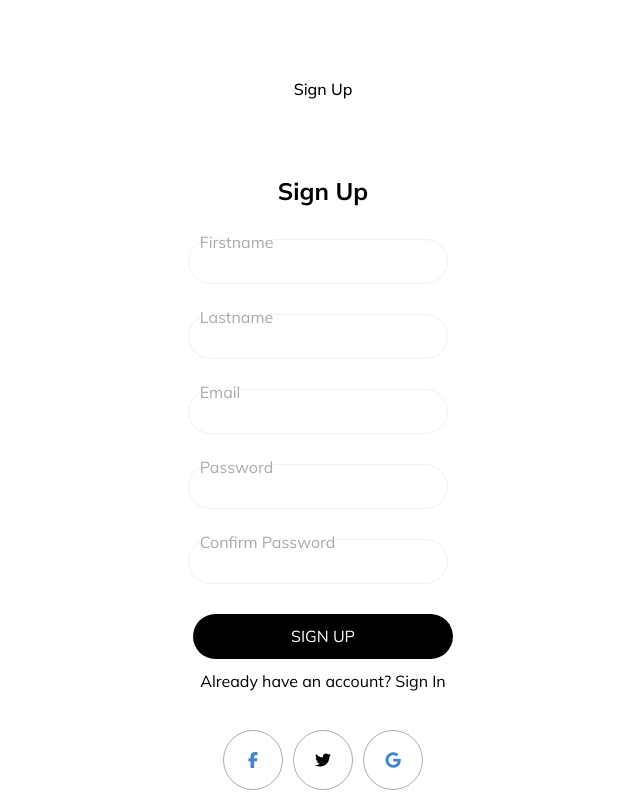
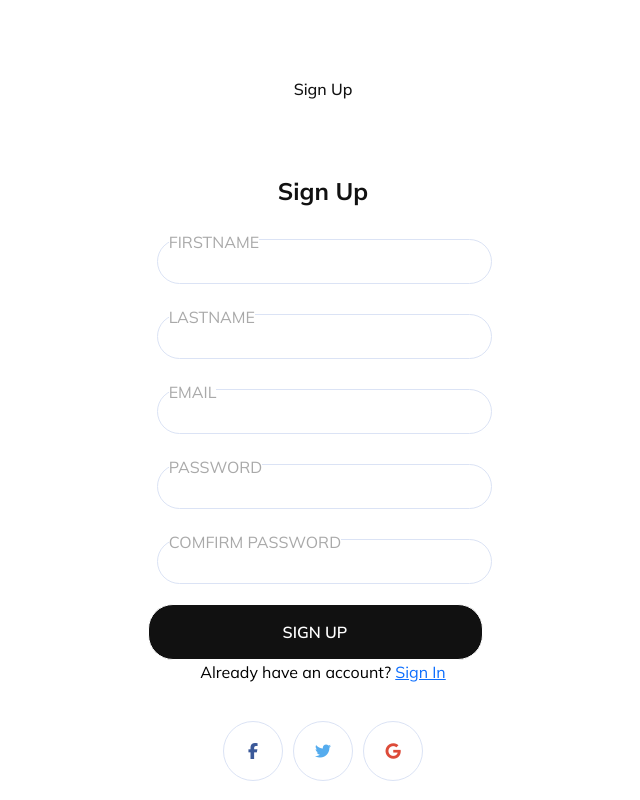
Before and after one commit to LinnRodin/FrontnedManeroAPP, a React (Create React App) app in the folder maneroapp/: page / in a window 1280 px wide. Shown: the whole page, without its empty margins (317-957 px from the left). Built offline with nearby package versions, Linux system fonts and the light colour scheme; some icons are missing.

Commit message:
some scss changes

```diff
--- a/maneroapp/src/scss/_AccountCreatedComfirm.scss
+++ b/maneroapp/src/scss/_AccountCreatedComfirm.scss
@@ -1,5 +1,3 @@
-
-
 .confirme {
     background-color: #FFFFFF;
     display: flex;
@@ -9,6 +7,10 @@
 
     .container {
         width: 375px;
+        display: flex;
+        flex-direction: column;
+        align-items: center;
+        justify-content: center;
 
 
         .logo {
--- a/maneroapp/src/scss/_ForgotPassword.scss
+++ b/maneroapp/src/scss/_ForgotPassword.scss
@@ -24,8 +24,6 @@
         width: 375px;
 
         .topp-content {
-            display: flex;
-            justify-content: space-between;
 
             .heading {
                 color: $color-dark-1;
--- a/maneroapp/src/scss/_PasswordReset.scss
+++ b/maneroapp/src/scss/_PasswordReset.scss
@@ -24,8 +24,6 @@
         width: 375px;
 
         .topp-content {
-            display: flex;
-            justify-content: space-between;
 
             .heading {
                 color: $color-dark-1;
--- a/maneroapp/src/scss/_PasswordResetComfirm.scss
+++ b/maneroapp/src/scss/_PasswordResetComfirm.scss
@@ -1,5 +1,9 @@
 .confirme {
     background-color: #FFFFFF;
+    display: flex;
+    align-items: center;
+    justify-content: center;
+    width: 100%;
 
     @include xl {
       width: 100%;
--- a/maneroapp/src/scss/_SignUp.scss
+++ b/maneroapp/src/scss/_SignUp.scss
@@ -15,13 +15,13 @@ $white: #fff;
     text-align: center;
 
     h6 {
-      color: $black;
+      color: $color-dark-1;
       margin-top: 5rem;
     }
 
     .title {
       h3 {
-        color: $black;
+        color: $color-dark-1;
         font-size: 1.5rem;  // 24px
         font-weight: bold;
         width: 7.5625rem;  // 121px
@@ -55,34 +55,32 @@ $white: #fff;
             }
 
             input {
-              width: 16.25rem;  // 260px
+              width: 335px;
               height: 2.8125rem;  // 45px
               margin: 0.625rem;  // 10px
-              border: 0.09375rem solid $light-gray;  // 1.5px
+              border: 0.09375rem solid $color-background; // 1.5px
               border-radius: 22.5px !important;
 
             }
     }
-      .submit-button {
-        display: inline-block;
-        width: 16.25rem;  // 260px
-        height: 2.8125rem;  // 45px
-        background: $black;
-        color: $white;
-        border: none;
-        border-radius: 1.40625rem;  // 22.5px
-        margin: 0.625rem;  // 10px
-        text-align: center;
-        line-height: 2.8125rem;  // 45px
+      .primary-btn {
+        width: 335px;
+        display: flex;
         text-decoration: none;
+        align-items: center;
+        justify-content: center;
       }
     }
 
     .signin-link {
       color: $black;
-      a {
+      .link {
         color: $black;
+        font-weight: $font-weight-ExtraBold;
         text-decoration: none;
+        &:hover {
+          color: $color-theme;
+        }
       }
     }
 
@@ -94,17 +92,17 @@ $white: #fff;
         width: 3.75rem;  // 60px
         height: 3.75rem;  // 60px
         border-radius: 50%;
-        border: 0.09375rem solid darkgray;  // 1.5px
+        border: 0.09375rem solid $color-background;
         display: flex;
         justify-content: center;
         align-items: center;
         margin: 0.3125rem;  // 5px
         text-decoration: none;
 
-        &.facebook i { color: rgb(62, 132, 207); }
-        &.twitter i { color: $black; }
-        &.google i { color: rgb(62, 132, 207); }
-      }
+        &.facebook i { color: #3B5999; }
+        &.twitter i { color: #55ACEE }
+        &.google i { color: #DD4B39; }
+        }
     }
   }
 }
--- a/maneroapp/src/scss/_VerifyPhone.scss
+++ b/maneroapp/src/scss/_VerifyPhone.scss
@@ -24,8 +24,6 @@
         width: 375px;
 
         .topp-content {
-            display: flex;
-            justify-content: space-between;
 
             .heading {
                 color: $color-dark-1;
--- a/maneroapp/src/scss/_VerifyPhoneCode.scss
+++ b/maneroapp/src/scss/_VerifyPhoneCode.scss
@@ -24,8 +24,6 @@
         width: 375px;
 
         .topp-content {
-            display: flex;
-            justify-content: space-between;
 
             .heading {
                 color: $color-dark-1;
--- a/maneroapp/src/views/SignInView.js
+++ b/maneroapp/src/views/SignInView.js
@@ -28,12 +28,12 @@ const SignInView = () => {
                 <label>Remember me</label>
             </div>
             <div className="forgot-me">
-                <NavLink to="/forgotpassword" class="navlink"> Forgot Password?</NavLink>
+                <NavLink to="/forgotpassword" class="link"> Forgot Password?</NavLink>
             </div>
         </div>
         <NavLink to="/" className="primary-btn">SIGN IN</NavLink>
       </form>
-      <div className="signin-link"> Don’t have an account? <NavLink to="/">Sign up.</NavLink>
+      <div className="signin-link"> Don’t have an account? <NavLink to="/" class="link">Sign up.</NavLink>
     </div>
     <div className="social-icons">
       <a href="https://www.facebook.com" target="_blank" className="icon facebook"><i className="fab fa-facebook-f"></i></a>
--- a/maneroapp/src/views/SignUpView.js
+++ b/maneroapp/src/views/SignUpView.js
@@ -12,29 +12,29 @@ const SignUpView = () => {
         </div>
         <form className="form">
           <div className="input-group">
-            <label className="input-label" htmlFor="firstname">Firstname</label>
+            <label className="input-label" htmlFor="firstname">FIRSTNAME</label>
             <input type="text" id="firstname" />
           </div>
           <div className="input-group">
-            <label className="input-label" htmlFor="lastname">Lastname</label>
+            <label className="input-label" htmlFor="lastname">LASTNAME</label>
             <input type="text" id="lastname" />
           </div>
           <div className="input-group">
-            <label className="input-label" htmlFor="email">Email</label>
+            <label className="input-label" htmlFor="email">EMAIL</label>
             <input type="email" id="email" />
           </div>
           <div className="input-group">
-            <label className="input-label" htmlFor="password">Password</label>
+            <label className="input-label" htmlFor="password">PASSWORD</label>
             <input type="password" id="password" />
           </div>
           <div className="input-group">
-            <label className="input-label" htmlFor="confirmPassword">Confirm Password</label>
+            <label className="input-label" htmlFor="confirmPassword">COMFIRM PASSWORD</label>
             <input type="password" id="confirmPassword" />
           </div>
-          <NavLink to="/accountcreatedcomfirm" className="submit-button">SIGN UP</NavLink>
+          <NavLink to="/accountcreatedcomfirm" className="primary-btn">SIGN UP</NavLink>
         </form>
         <div className="signin-link">
-          Already have an account? <NavLink to="signin">Sign In</NavLink>
+          Already have an account? <NavLink to="signin" class="link">Sign In</NavLink>
         </div>
         <div className="social-icons">
           <a href="https://www.facebook.com" target="_blank" rel="noreferrer" className="icon facebook">
```
Also changed, not shown: maneroapp/src/scss/_SignIn.scss (+24 -7 lines), maneroapp/src/App.min.css. Lines whose indentation alone changed are shown as unchanged.
